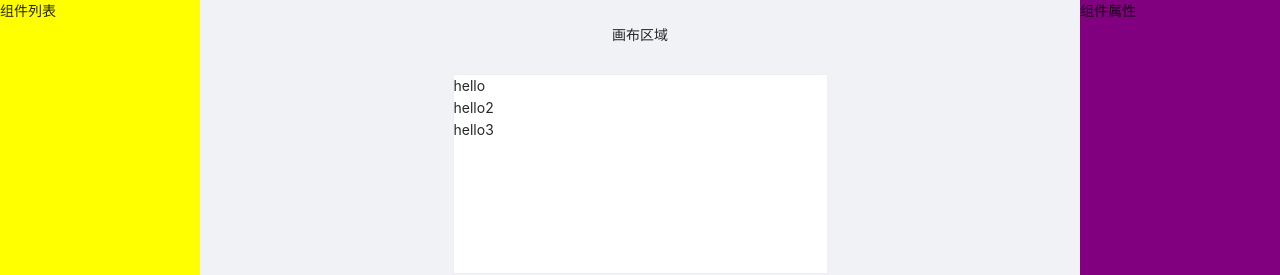
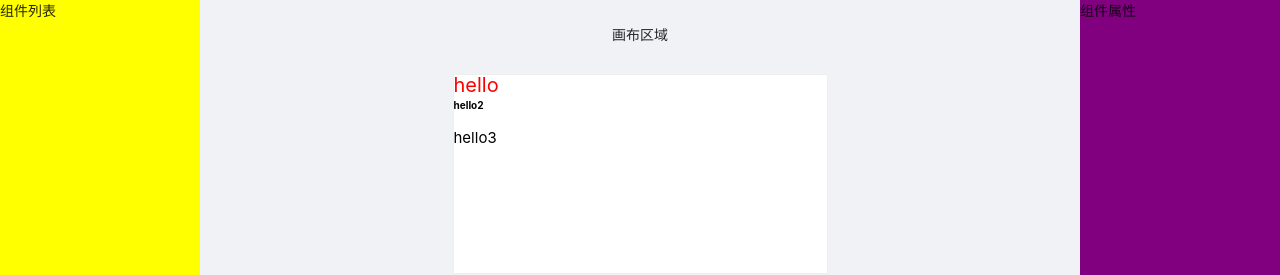
Before and after one commit to Three-Dimensional/Design-Templates, a Vue app: page /editor in a window 1280 px wide. Shown: the top 275 px of the page. Built offline with nearby package versions, Linux system fonts and the light colour scheme.

Commit message:
feat：开发问本渲染组件+事件触发

```diff
--- a/src/components/LText.vue
+++ b/src/components/LText.vue
@@ -1,27 +1,45 @@
 <template>
-  <div></div>
+  <component
+    :is="tag"
+    :style="styleProps"
+    class="l-text-component"
+    @click="handleClick"
+  >
+    {{ text }}
+    <slot />
+  </component>
 </template>
 
 <script lang="ts">
-import { defineComponent, component } from 'vue'
-import { pick } from 'lodash-es'
+import { defineComponent, computed } from "vue";
+import {
+  textStylePropNames,
+  transformToComponentProps,
+  textDefaultProps,
+} from "../defaultProps";
+import { pick } from "lodash-es";
+import useComponentCommon from "../hooks/useComponentCommon";
+const defaultProps = transformToComponentProps(textDefaultProps);
 export default defineComponent({
-  name: 'l-text',
+  name: "l-text",
   props: {
-    textt: {
-      type: String,
-    },
-    fontSize: {
-      type: String,
-    },
     tag: {
       type: String,
+      default: "div",
     },
+    ...defaultProps,
   },
   setup(props) {
-    return {}
+    const { styleProps, handleClick } = useComponentCommon(
+      props,
+      textStylePropNames
+    );
+    return {
+      styleProps,
+      handleClick,
+    };
   },
-})
+});
 </script>
 
 <style lang="scss">
--- /dev/null
+++ b/src/defaultProps.ts
@@ -0,0 +1,94 @@
+import { mapValues, without } from "lodash-es";
+
+export interface CommonComponentProps {
+  // actions
+  actionType: string;
+  url: string;
+  // size
+  height: string;
+  width: string;
+  paddingLeft: string;
+  paddingRight: string;
+  paddingTop: string;
+  paddingBottom: string;
+  // border type
+  borderStyle: string;
+  borderColor: string;
+  borderWidth: string;
+  borderRadius: string;
+  // shadow and opacity
+  boxShadow: string;
+  opacity: string;
+  // position and x,y
+  position: string;
+  left: string;
+  top: string;
+  right: string;
+}
+
+export const commonDefaultProps: CommonComponentProps = {
+  // actions
+  actionType: "",
+  url: "",
+  // size
+  height: "",
+  width: "318px",
+  paddingLeft: "0px",
+  paddingRight: "0px",
+  paddingTop: "0px",
+  paddingBottom: "0px",
+  // border type
+  borderStyle: "none",
+  borderColor: "#000",
+  borderWidth: "0",
+  borderRadius: "0",
+  // shadow and opacity
+  boxShadow: "0 0 0 #000000",
+  opacity: "1",
+  // position and x,y
+  position: "absolute",
+  left: "0",
+  top: "0",
+  right: "0",
+};
+
+export interface TextComponentProps extends CommonComponentProps {
+  text: string;
+  fontSize: string;
+  fontFamily: string;
+  fontWeight: string;
+  fontStyle: string;
+  textDecoration: string;
+  lineHeight: string;
+  textAlign: string;
+  color: string;
+  backgroundColor: string;
+}
+
+export const textDefaultProps: TextComponentProps = {
+  text: "正文内容",
+  fontSize: "14px",
+  fontFamily: "",
+  fontWeight: "normal",
+  fontStyle: "normal",
+  textDecoration: "none",
+  lineHeight: "1",
+  textAlign: "left",
+  color: "#000000",
+  backgroundColor: "",
+  ...commonDefaultProps,
+};
+const withoutKeys = ["actionType", "url", "text"];
+export const textStylePropNames = without(
+  Object.keys(textDefaultProps),
+  ...withoutKeys
+);
+
+export const transformToComponentProps = (props: TextComponentProps) => {
+  return mapValues(props, (item) => {
+    return {
+      type: item.constructor as StringConstructor,
+      default: item,
+    };
+  });
+};
--- /dev/null
+++ b/src/hooks/useComponentCommon.ts
@@ -0,0 +1,17 @@
+import {computed} from 'vue'
+import { pick} from 'lodash-es'
+import { TextComponentProps } from '../defaultProps'
+const useComponentCommon = (props: Readonly<Partial<TextComponentProps>>, picks: string[]) => {
+  const styleProps = computed(() => pick(props, picks))
+  const handleClick = () => {
+    if (props.actionType === 'url' && props.url) {
+      window.location.href = props.url
+    }
+  }
+  return {
+    styleProps,
+    handleClick
+  }
+}
+
+export default useComponentCommon
--- a/src/store/editor.ts
+++ b/src/store/editor.ts
@@ -63,7 +63,7 @@ export const testComponents: ComponentData[] = [
 const editor: Module<EditorProps, GlobalDataProps> = {
   state: {
     components: testComponents,
-    currentElement:''
+    currentElement: ''
 
   },
 }
--- a/src/views/Editor.vue
+++ b/src/views/Editor.vue
@@ -9,9 +9,12 @@
         <a-layout-content class="preview-container">
           <p>画布区域</p>
           <div class="preview-list" id="canvas-area">
-            <div v-for="com in components" :key="com.id">
-              {{ com.props.text }}
-            </div>
+            <component
+              :is="com.name"
+              v-bind="com.props"
+              v-for="com in components"
+              :key="com.id"
+            ></component>
           </div>
         </a-layout-content>
       </a-layout>
@@ -22,19 +25,23 @@
 </template>
 
 <script lang="ts">
-import { defineComponent, computed } from 'vue'
-import { useStore } from 'vuex'
-import { GlobalDataProps } from '../store/index'
+import { defineComponent, computed } from "vue";
+import { useStore } from "vuex";
+import { GlobalDataProps } from "../store/index";
+import LText from "../components/LText.vue";
 
 export default defineComponent({
+  components: {
+    LText,
+  },
   setup() {
-    const store = useStore<GlobalDataProps>()
-    const components = computed(() => store.state.editor.components)
+    const store = useStore<GlobalDataProps>();
+    const components = computed(() => store.state.editor.components);
     return {
       components,
-    }
+    };
   },
-})
+});
 </script>
 
 <style lang="scss">
```
